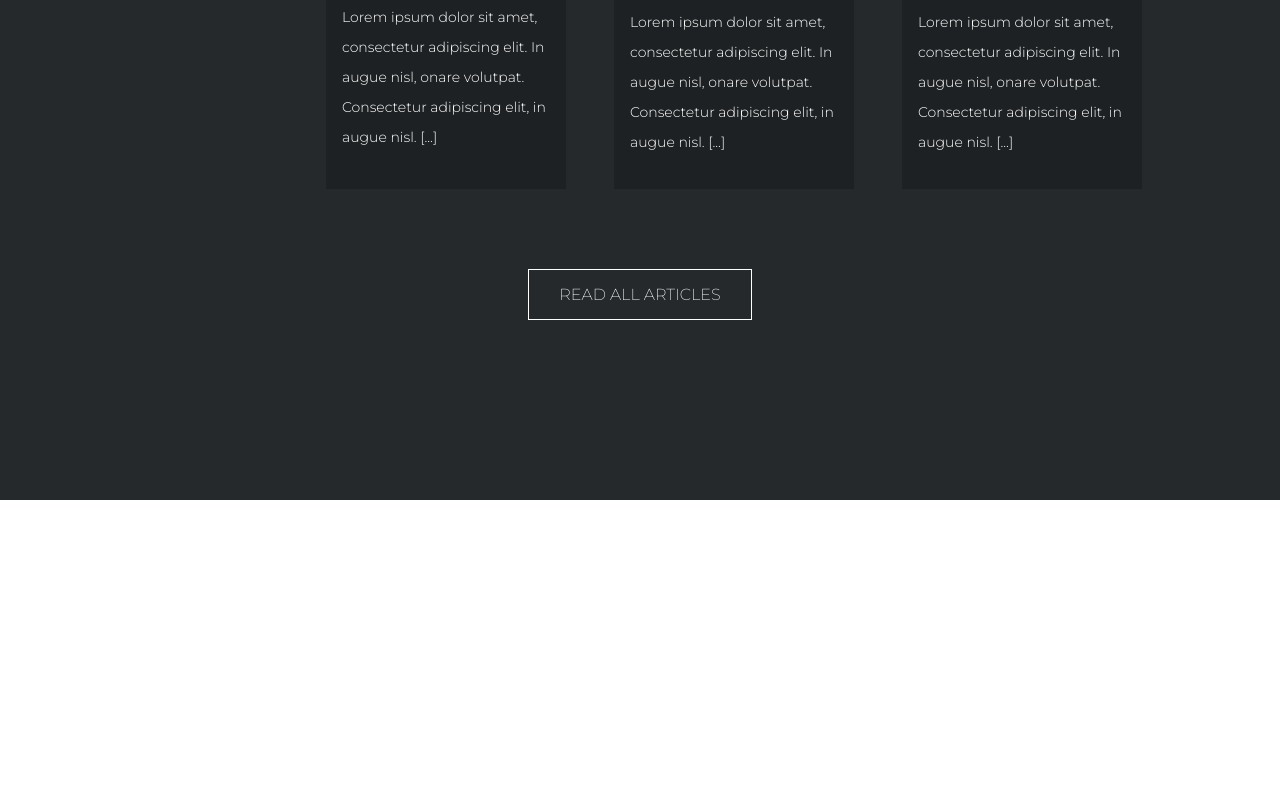
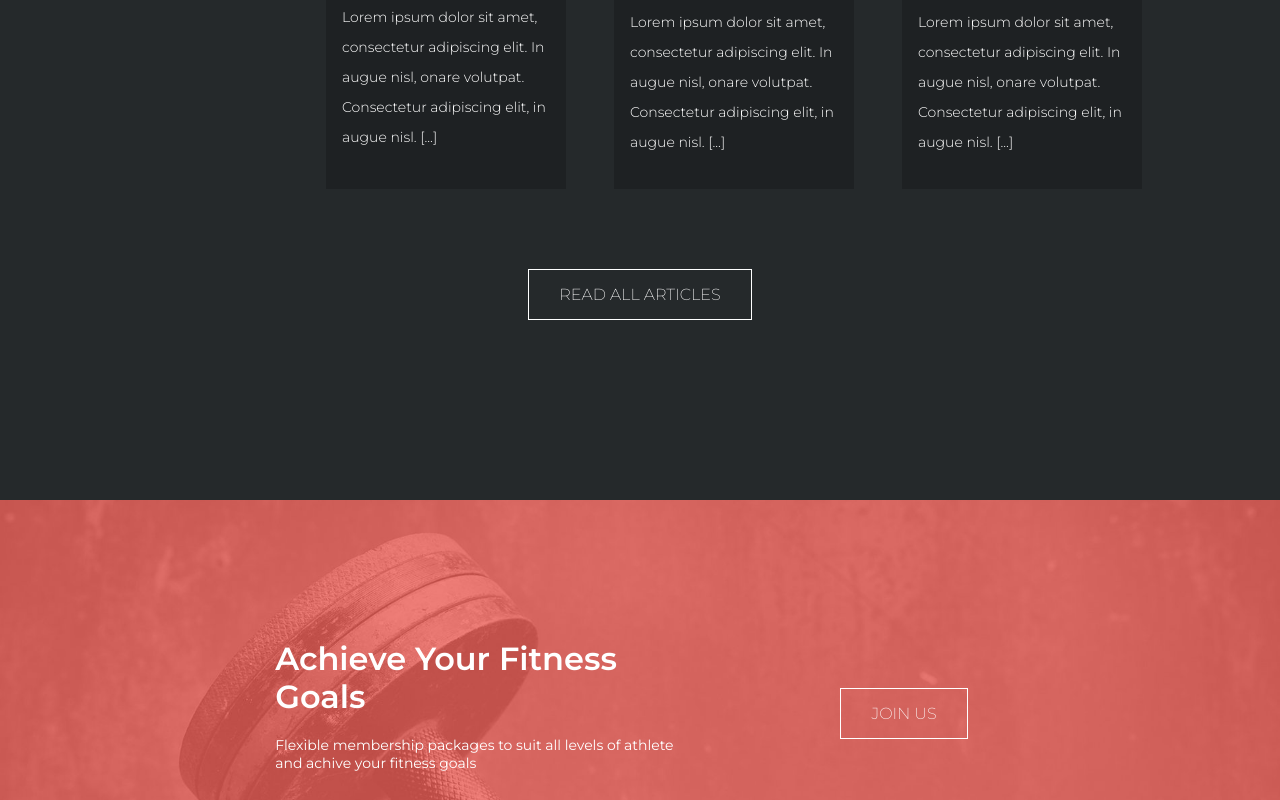
Before and after one commit to Bufal8/proj-html-vuejs, a Vue app: page / in a window 1280 px wide. Shown: the part 6375-7175 px from the top of the page. Before the commit the page ends 6875 px from the top, so only its background shows below. Built offline with nearby package versions, Linux system fonts and the light colour scheme.

Commit message:
Creazione componente join us

```diff
--- /dev/null
+++ b/src/components/PageJoinUs.vue
@@ -0,0 +1,59 @@
+<script>
+
+export default {
+    name : "PageJoinUs",
+}
+</script>
+
+<template>
+    <div class="container-fluid">
+        <div class="row d-flex align-items-center justify-content-between">
+            <div class="text col-7">
+                <h2>Achieve Your Fitness Goals</h2>
+                <br>
+                <p>Flexible membership packages to suit all levels of athlete and achive your fitness goals</p>
+            </div>
+            <div class="button col-3 offset-2">
+                <button>JOIN US</button>
+            </div>
+        </div>
+    </div>
+</template>
+
+<style scoped lang="scss">
+@use '../styles/general.scss';
+@use '../styles/partials/variables.scss';
+@import '../styles/partials/variables';
+
+
+.container-fluid{
+    background-image: url(../assets/images/home-parallax.jpg);
+    background-size: cover;
+    height: 300px;
+    color: $quarto;
+  .row{
+    padding-top: 140px;
+    width: 60%;
+    margin: 0 auto;
+        h2{
+            margin: 0 auto;
+            font-weight: 600;
+        }
+        p{
+            font-size: 14px;
+        }
+
+        button{
+        align-content: end;
+        font-weight: 200;
+        color: $quarto;
+        background-color: transparent;
+        border: 1px solid $quarto;
+        padding: 15px 30px;
+
+        }
+    }
+}
+
+
+</style>
--- a/src/components/PageMain.vue
+++ b/src/components/PageMain.vue
@@ -7,6 +7,7 @@ import PageHighPerformance from './PageHighPerformance.vue';
 import PageQuote from './PageQuote.vue'
 import PageTrainers from './PageTrainers.vue'
 import PageNews from './PageNews.vue'
+import PageJoinUs from './PageJoinUs.vue'
 
 export default {
     name : "AppMain",
@@ -18,7 +19,8 @@ export default {
     PageHighPerformance,
     PageQuote,
     PageTrainers,
-    PageNews
+    PageNews,
+    PageJoinUs
 }
 }
 </script>
@@ -33,6 +35,7 @@ export default {
 <PageQuote />
 <PageTrainers />
 <PageNews />
+<PageJoinUs />
 
 </template>
 
```
